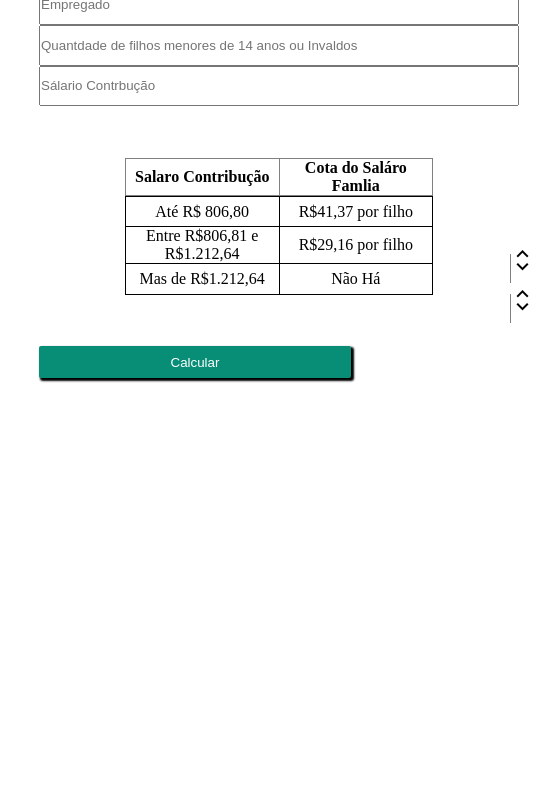
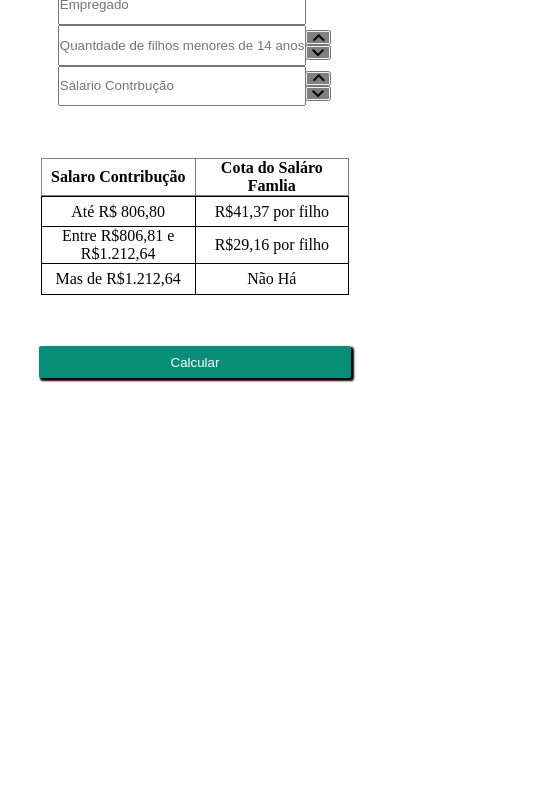
Before and after one commit to Olivas312/JS-Aulas, a website: page AtividadeSalarioFamilia/index.html in a window 390 px wide. Shown: the part 34-824 px from the top of the page, 534 px wide, since content can reach past the window. Drawn offline with nearby package versions, Linux system fonts and the light colour scheme.

Commit message:
Atividade Salario Familia
Alinhar com o layout descrito : Concluído.
Falta:
Adicionar funcionalidade.

```diff
--- /dev/null
+++ b/AtividadeSalarioFamilia/AtividadeSalarioFamilia/styles/@media-Mobile.css
@@ -0,0 +1,36 @@
+@media screen and ( max-width: 600px ) and ( min-width:320px ) {
+    .capsulaDeInpunts{
+        box-sizing: border-box !important;
+    }
+    #contador1{
+        color:red;
+
+        display: flex;
+        flex-flow: column wrap;
+        justify-content: center;
+        align-items: center;
+/*
+        position: relative;
+        top: 2rem;
+        left: 9rem; */
+
+    }
+    #contador2{
+        color: red;
+
+        display: flex;
+        flex-flow: column wrap;
+        justify-content: center;
+        align-items: center;
+/*
+        position: absolute;
+        top: 20.9rem;
+        left: 31.9rem; */
+
+    }
+    #iempregado,#iQF-I,#iSC{
+        width: 15.5rem;
+        height: 2.55rem;
+    }
+
+}
--- a/AtividadeSalarioFamilia/AtividadeSalarioFamilia/styles/styles.css
+++ b/AtividadeSalarioFamilia/AtividadeSalarioFamilia/styles/styles.css
@@ -27,7 +27,7 @@ header>div>figure>img{
 .inputUsuario>form>.capsulaDeInputs{
     width: 100%;
 }
-#input-empregado,#input-qtd-filhos-e-ou-invalidos,#input-salario-contribuicao{
+#input-empregado{
     width: 100%;
 }
 #iempregado,#iQF-I,#iSC{
@@ -81,19 +81,18 @@ th{
     align-items: center;
 }
 .botaoParaCima, .botaoParaBaixo{
-    width: 1px;
-    height: .5px;
+    width: 1.4rem;
+    height: .7rem;
+    text-align: center;
+
+    display: flex;
+    justify-content: center;
+    align-items: center;
 }
-
-#contador1{
-    position: absolute;
-    top: 18rem;
-    left: 31.9rem;
-    background-color: gray;
+.input-com-contador{
+    display: flex;
+    flex-flow: row wrap;
 }
-#contador2{
-    position: absolute;
-    top: 20.5rem;
-    left: 31.9rem;
-    background-color: gray;
+#input-qtd-filhos-e-ou-invalidos,#input-salario-contribuicao{
+    width: 90%;
 }
--- a/AtividadeSalarioFamilia/index.html
+++ b/AtividadeSalarioFamilia/index.html
@@ -8,6 +8,8 @@
     <link rel="stylesheet" href="https://fonts.googleapis.com/css2?family=Material+Symbols+Outlined:opsz,wght,FILL,GRAD@20..48,100..700,0..1,-50..200" />
 
     <link rel="stylesheet" href="AtividadeSalarioFamilia/styles/styles.css">
+    <link rel="stylesheet" href="AtividadeSalarioFamilia/styles/@media-Desktop.css">
+    <link rel="stylesheet" href="AtividadeSalarioFamilia/styles/@media-Mobile.css">
 </head>
 <body>
     <div id="pagina">
@@ -32,33 +34,48 @@
                                 <label for="iempregado"></label>
                                 <input type="text" placeholder="Empregado" id="iempregado">
                             </div>
+
+                            <div class="input-com-contador">
+
                                 <div id="input-qtd-filhos-e-ou-invalidos">
-
                                     <label for="iQF-I"></label>
                                     <input type="text" placeholder="Quantdade de filhos menores de 14 anos ou Invaldos" id="iQF-I">
-                                    <div id="contador1">
-                                    <span id="iUp1" style="background-color: gray;" class="material-symbols-outlined botaoParaCima contador">
+                                </div>
+
+                                <div id="contador1" class="contador">
+                                     <button id="iUp1" type="button" class="contador">
+                                    <span style="background-color: gray;" class="material-symbols-outlined botaoParaCima contador">
                                         keyboard_arrow_up
                                     </span>
-                                    <span id="iDown1" style="background-color: gray;" class="material-symbols-outlined botaoParaBaixo ">
+                                     </button>
+                                     <button type="button" id="iDown1" class="contador">
+                                    <span style="background-color: gray;" class="material-symbols-outlined botaoParaBaixo ">
                                          keyboard_arrow_down
                                      </span>
+                                     </button>
                                 </div>
-                            </inout>
+
                             </div>
+
+                            <div class="input-com-contador">
+
                                 <div id="input-salario-contribuicao">
-
                                     <label for="iSC"></label>
                                     <input type="text" placeholder="Sálario Contrbução" id="iSC">
-                                    <div id="contador2">
-                                    <span id="iUp2" style="background-color: gray;" class="material-symbols-outlined botaoParaCima contador">
+                                </div>
+
+                                <div id="contador2" class="contador">
+                                    <button id="iUp2" type="button" class="contador">
+                                        <span style="background-color: gray;" class="material-symbols-outlined botaoParaCima contador">
                                             keyboard_arrow_up
                                         </span>
-                                    <span id="iDown2" style="background-color: gray;" class="material-symbols-outlined botaoParaBaixo">
+                                    </button>
+                                    <button type="button" id="iDown2" class="contador ">
+                                        <span  style="background-color: gray;" class="material-symbols-outlined botaoParaBaixo">
                                             keyboard_arrow_down
                                         </span>
+                                    </button>
                                 </div>
-                            </inout>
                             </div>
 
                         </div>
```
Also changed, not shown: AtividadeSalarioFamilia/AtividadeSalarioFamilia/styles/@media-Desktop.css (added). Lines whose indentation alone changed are shown as unchanged.
